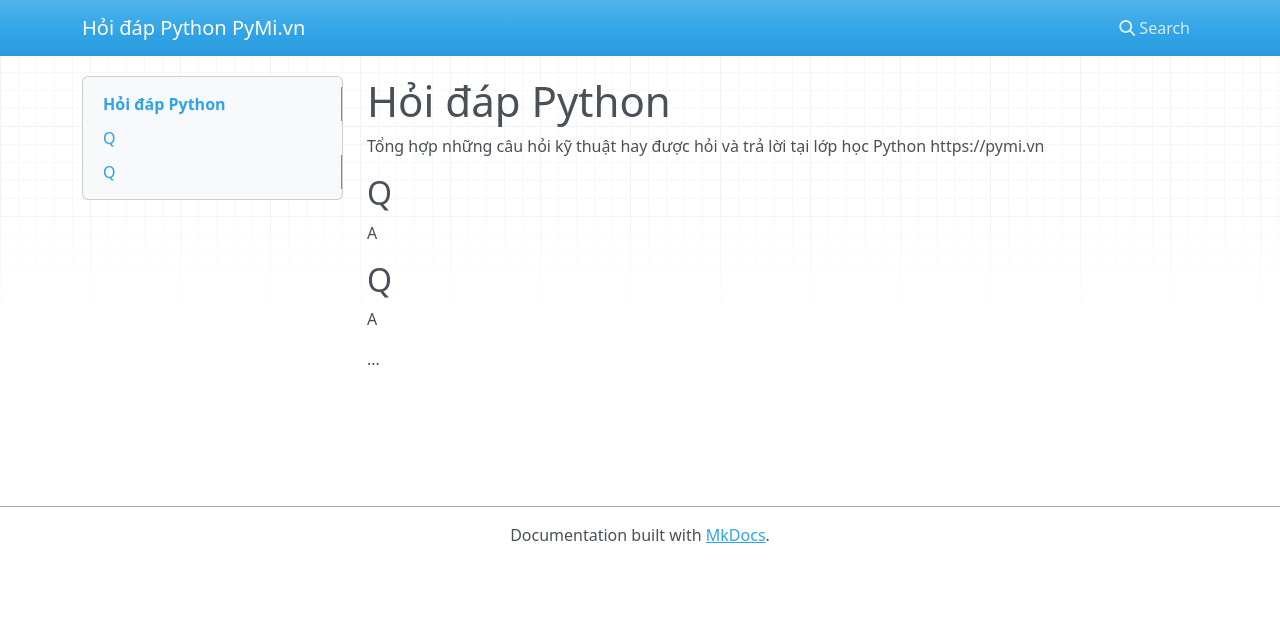
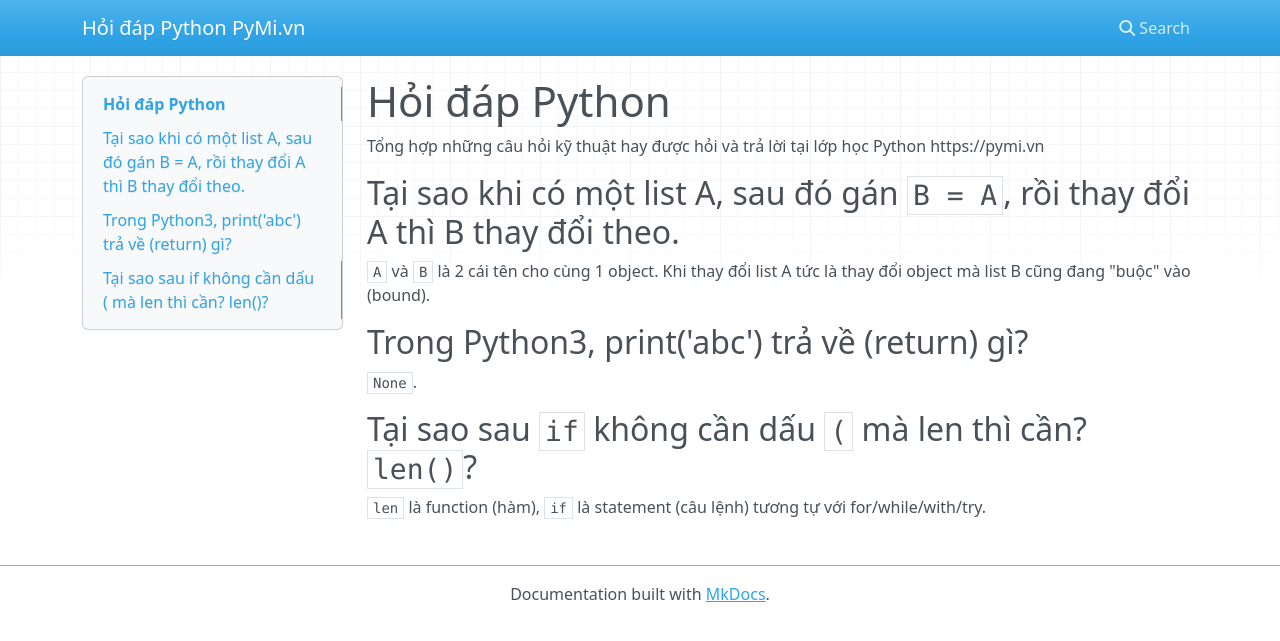
Before and after one commit to pymivn/hoidap-python, an MkDocs documentation site: the page built from docs/index.md, in a window 1280 px wide. Shown: the top 641 px of the page. Built offline with MkDocs 1.6.1, drawn with Linux system fonts in a browser that asks for light colours; nearby versions of some CDN libraries.

Commit message:
Add list note and if(

```diff
--- a/docs/index.md
+++ b/docs/index.md
@@ -3,10 +3,14 @@
 Tổng hợp những câu hỏi kỹ thuật hay được hỏi và trả lời tại lớp học Python
 https://pymi.vn
 
-## Q
-A
+## Tại sao khi có một list A, sau đó gán `B = A`, rồi thay đổi A thì B thay đổi theo.
 
-## Q
-A
+`A` và `B` là 2 cái tên cho cùng 1 object. Khi thay đổi list A tức là thay đổi object mà list B cũng đang "buộc" vào (bound).
 
-...
+## Trong Python3, print('abc') trả về (return) gì?
+
+`None`.
+
+## Tại sao sau `if` không cần dấu `(` mà len thì cần? `len()`?
+
+`len` là function (hàm), `if` là statement (câu lệnh) tương tự với for/while/with/try.
```
